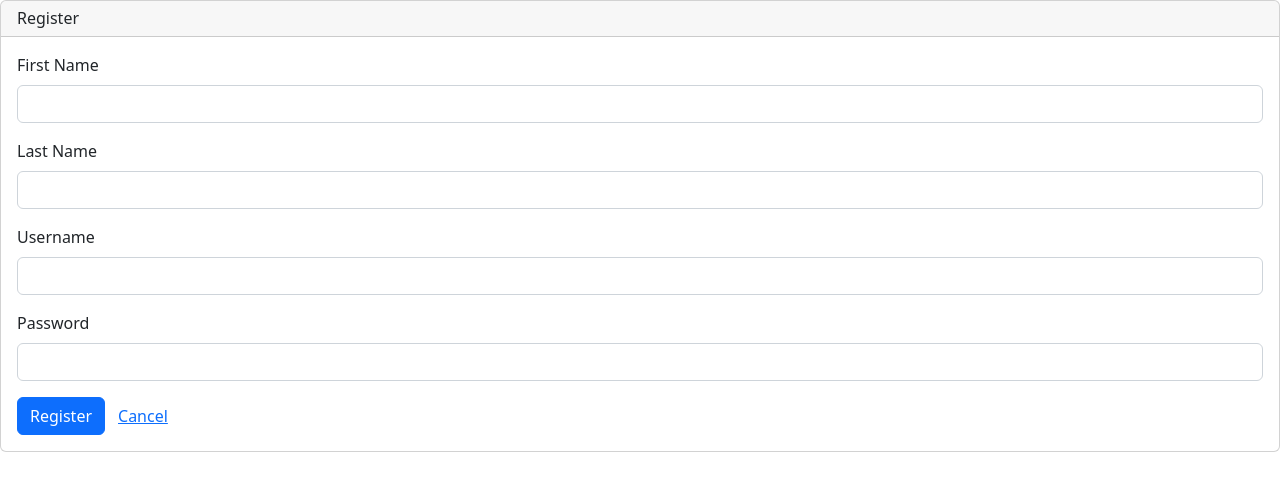
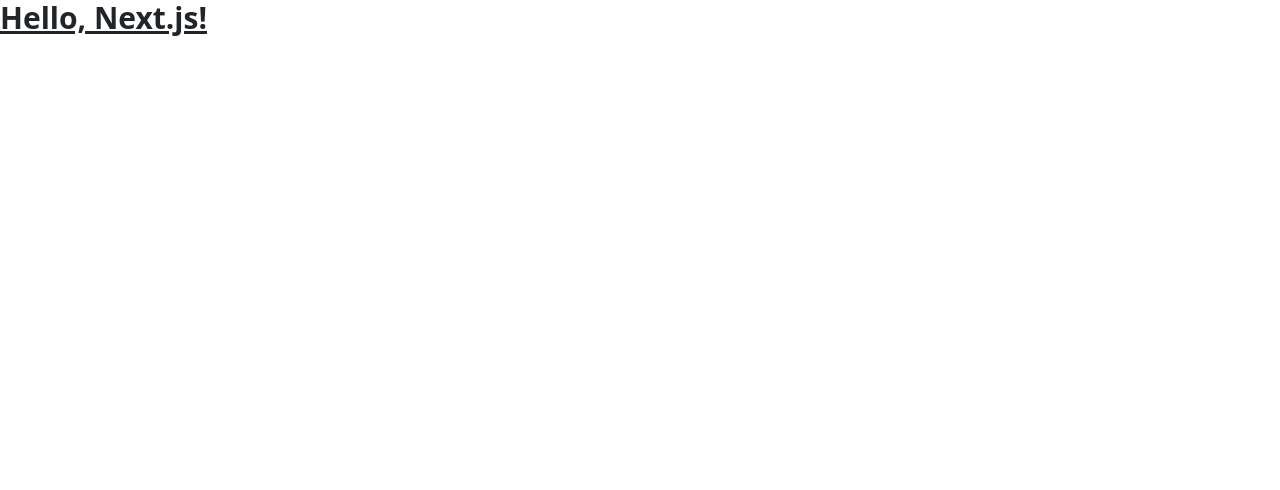
Before and after one commit to Molotovsk/Bothniabladet2.0, a Next.js app: page /account/register in a window 1280 px wide. Shown: the top 490 px of the page. Built offline with nearby package versions, Linux system fonts and the light colour scheme.

Commit message:
NU ÄR TAILWIND FIXAT

```diff
--- a/package.json
+++ b/package.json
@@ -10,7 +10,6 @@
   },
   "dependencies": {
     "@hookform/resolvers": "^3.1.0",
-    "autoprefixer": "^10.4.14",
     "bcryptjs": "^2.4.3",
     "cloudinary": "^1.37.0",
     "eslint": "8.40.0",
@@ -20,7 +19,6 @@
     "mongodb": "^5.5.0",
     "mongoose": "^7.1.1",
     "next": "13.4.2",
-    "postcss": "^8.4.23",
     "prop-types": "^15.8.1",
     "react": "18.2.0",
     "react-dom": "18.2.0",
@@ -28,6 +26,8 @@
     "yup": "^1.1.1"
   },
   "devDependencies": {
+    "autoprefixer": "^10.4.14",
+    "postcss": "^8.4.23",
     "tailwindcss": "^3.3.2"
   }
 }
--- a/pages/_document.js
+++ b/pages/_document.js
@@ -1,6 +1,6 @@
 import { Html, Head, Main, NextScript } from 'next/document'
 
-export default Document;
+
 
 function Document() {
     return (
@@ -20,3 +20,5 @@
         </Html>
     );
 }
+
+export default Document;
--- a/pages/account/login.jsx
+++ b/pages/account/login.jsx
@@ -7,7 +7,6 @@
 
 import loginImg from 'pages/assets/Bothniabladet.png'
 
-import { Layout } from 'components/account';
 import { userService, alertService } from 'services';
 
 export default Login;
@@ -38,9 +37,8 @@
     }
 
     return (
-        <Layout>
 
-                <div className="min-h-screen flex flex-col items-center justify-center bg-gray-300">
+                <div className="min-h-screen flex flex-col items-center justify-center">
                 <h4 className="card-header bg-white">Logga in</h4>
                 <div className="card-body">
                     <form onSubmit={handleSubmit(onSubmit)}>
@@ -64,7 +62,6 @@
                 </div>
             </div>
 
-        </Layout>
     )
 
 }
--- a/pages/account/register.jsx
+++ b/pages/account/register.jsx
@@ -4,7 +4,6 @@
 import { yupResolver } from '@hookform/resolvers/yup';
 import * as Yup from 'yup';
 
-import { Layout } from 'components/account';
 import { userService, alertService } from 'services';
 
 export default Register;
@@ -39,40 +38,5 @@
             .catch(alertService.error);
     }
 
-    return (
-        <Layout>
-            <div className="card">
-                <h4 className="card-header">Register</h4>
-                <div className="card-body">
-                    <form onSubmit={handleSubmit(onSubmit)}>
-                        <div className="mb-3">
-                            <label className="form-label">First Name</label>
-                            <input name="firstName" type="text" {...register('firstName')} className={`form-control ${errors.firstName ? 'is-invalid' : ''}`} />
-                            <div className="invalid-feedback">{errors.firstName?.message}</div>
-                        </div>
-                        <div className="mb-3">
-                            <label className="form-label">Last Name</label>
-                            <input name="lastName" type="text" {...register('lastName')} className={`form-control ${errors.lastName ? 'is-invalid' : ''}`} />
-                            <div className="invalid-feedback">{errors.lastName?.message}</div>
-                        </div>
-                        <div className="mb-3">
-                            <label className="form-label">Username</label>
-                            <input name="username" type="text" {...register('username')} className={`form-control ${errors.username ? 'is-invalid' : ''}`} />
-                            <div className="invalid-feedback">{errors.username?.message}</div>
-                        </div>
-                        <div className="mb-3">
-                            <label className="form-label">Password</label>
-                            <input name="password" type="password" {...register('password')} className={`form-control ${errors.password ? 'is-invalid' : ''}`} />
-                            <div className="invalid-feedback">{errors.password?.message}</div>
-                        </div>
-                        <button disabled={formState.isSubmitting} className="btn btn-primary">
-                            {formState.isSubmitting && <span className="spinner-border spinner-border-sm me-1"></span>}
-                            Register
-                        </button>
-                        <Link href="/account/login" className="btn btn-link">Cancel</Link>
-                    </form>
-                </div>
-            </div>
-        </Layout>
-    );
+    return <h1 className="text-3xl font-bold underline">Hello, Next.js!</h1>;
 }
```
Also changed, not shown: 1 other file (tests, documents, lock files or other folders).
